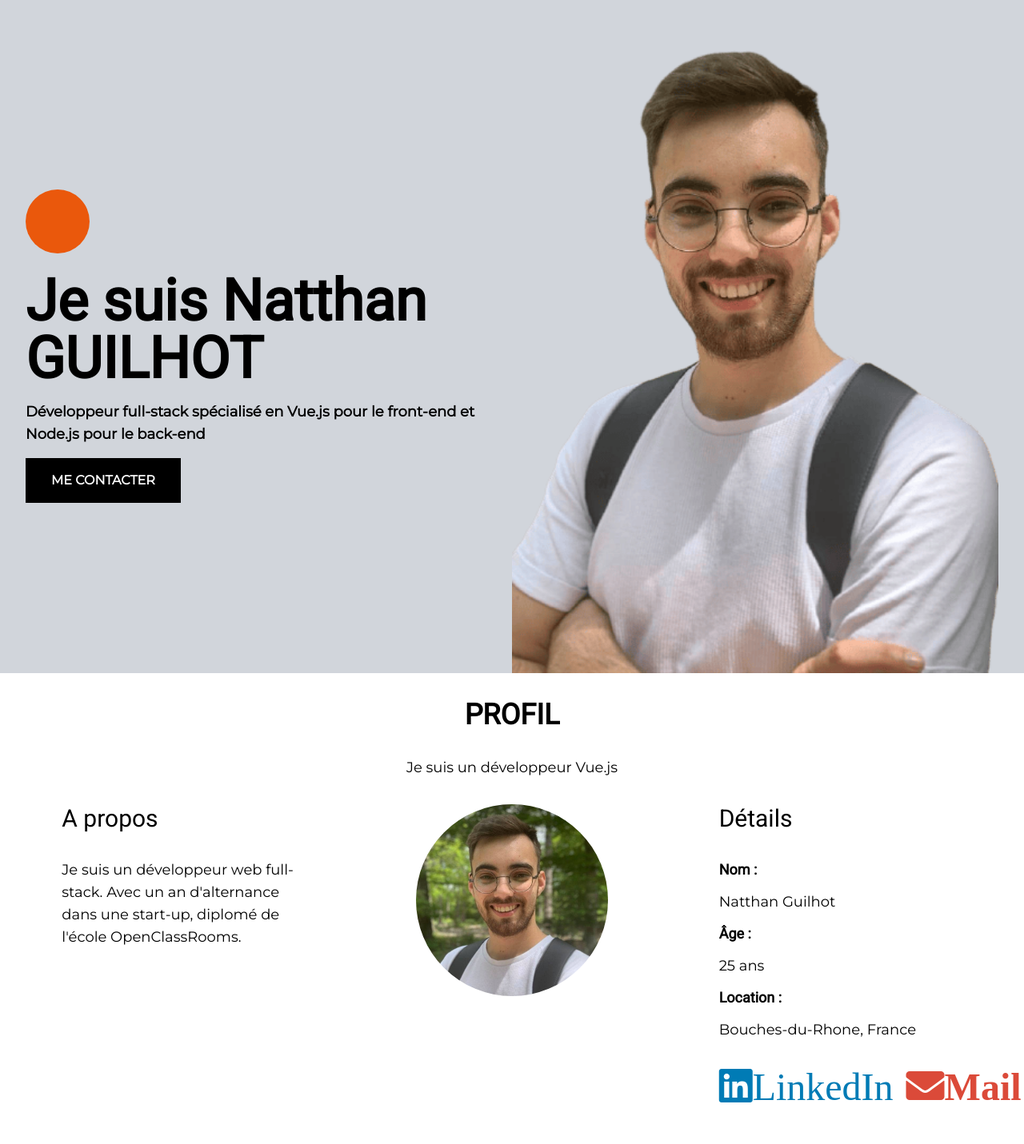
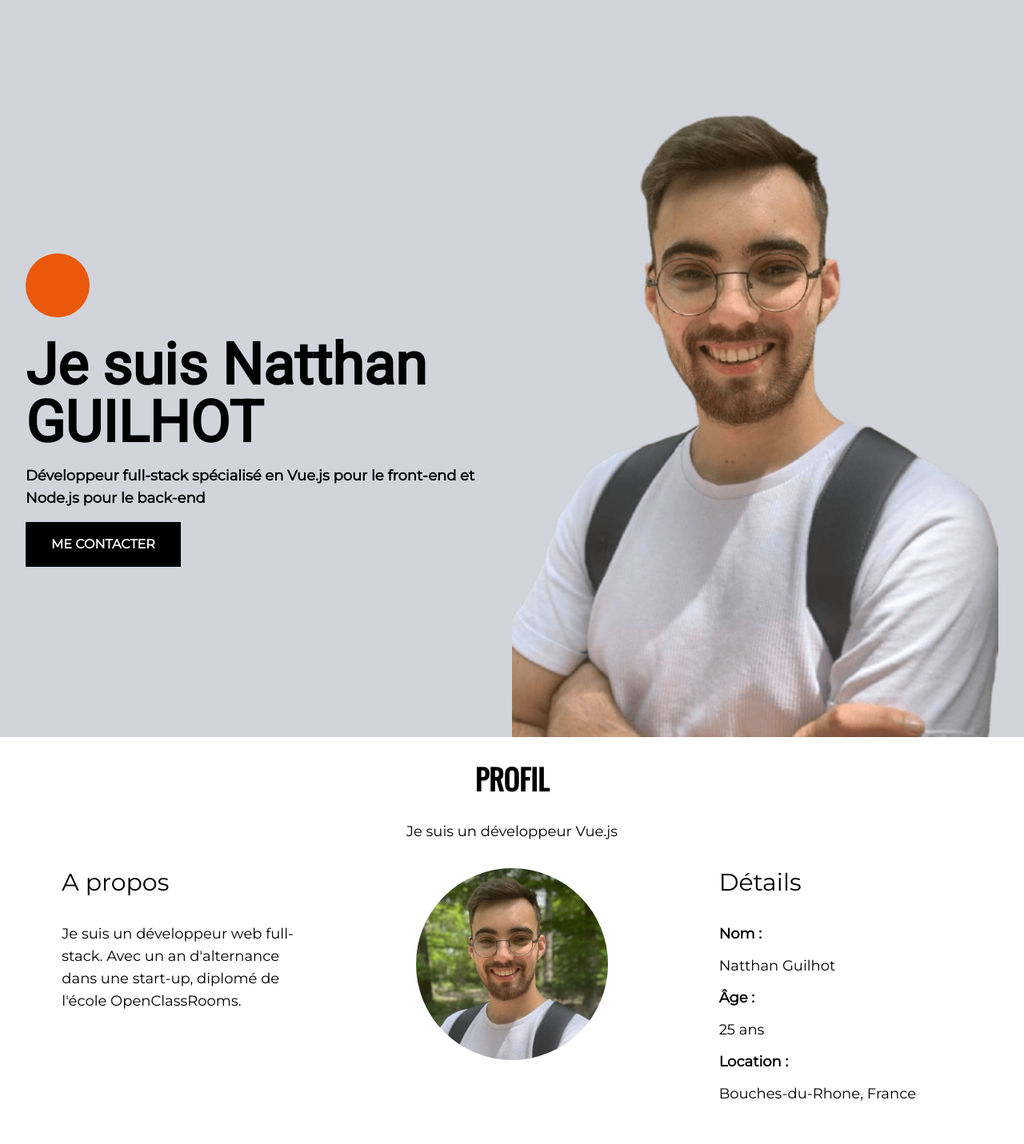
Before and after one commit to natthanguilhot/portfolio, a Vue app: page / in a window 1280 px wide. Shown: the top 1431 px of the page at 80% size. Built offline with nearby package versions, Linux system fonts and the light colour scheme.

Commit message:
ajout nav + stacks

```diff
--- a/public/index.html
+++ b/public/index.html
@@ -6,13 +6,37 @@
     <meta name="viewport" content="width=device-width,initial-scale=1.0">
     <link rel="icon" href="<%= BASE_URL %>favicon.png">
     <title>Natthan.Dev | Natthan Guilhot portfolio</title>
+    <meta name="description" content="Portfolio de Natthan Guilhot, développeur web full-stack. Spécialisé en Vue.js et Node.js" />
 
+    <!-- Twitter Card data -->
+    <meta name="twitter:card" content="summary">
+    <meta name="twitter:site" content="@publisher_handle">
+    <meta name="twitter:title" content="Natthan.Dev | Natthan Guilhot portfolio">
+    <meta name="twitter:description" content="Portfolio de Natthan Guilhot, développeur web full-stack. Spécialisé en Vue.js et Node.js">
+    <meta name="twitter:creator" content="@GuilhotNatthan">
+    <!-- Twitter Summary card images must be at least 200x200px -->
+    <meta name="twitter:image" content="<%= BASE_URL %>favicon.png">
+
+    <!-- Open Graph data -->
+    <meta property="og:title" content="Natthan.Dev | Natthan Guilhot portfolio" />
+    <meta property="og:type" content="website" />
+    <meta property="og:url" content="http://www.example.com/" />
+    <meta property="og:image" content="<%= BASE_URL %>favicon.png" />
+    <meta property="og:description" content="Portfolio de Natthan Guilhot, développeur web full-stack. Spécialisé en Vue.js et Node.js" />
+    <meta property="og:site_name" content="Site Name" />
+    <meta property="fb:admins" content="Facebook numeric ID" />
+
+    <!-- CDN -->
+
+    <!-- Tailwindcss -->
     <script src="https://cdn.tailwindcss.com"></script>
 
+    <!-- GoogleFont -->
     <link rel="preconnect" href="https://fonts.googleapis.com">
     <link rel="preconnect" href="https://fonts.gstatic.com" crossorigin>
-    <link href="https://fonts.googleapis.com/css2?family=Montserrat&family=Roboto&display=swap" rel="stylesheet">
+    <link href="https://fonts.googleapis.com/css2?family=Montserrat&family=Oswald&family=Roboto&display=swap" rel="stylesheet">
 
+    <!-- Fontawesome (icon) -->
     <link rel="stylesheet" href="https://use.fontawesome.com/releases/v5.15.4/css/all.css" integrity="sha384-DyZ88mC6Up2uqS4h/KRgHuoeGwBcD4Ng9SiP4dIRy0EXTlnuz47vAwmeGwVChigm" crossorigin="anonymous">
 
   </head>
--- a/src/App.vue
+++ b/src/App.vue
@@ -1,6 +1,13 @@
 <template>
   <header class="bg-gray-300">
-    <div class="mx-auto px-8 sm:flex max-w-screen-xl">
+    <!-- <nav :class="[isScrolling ? 'bg-gray-300 fixed' : 'bg-white']" class="text-2xl w-full mx-auto z-50 transition-all">
+      <ul class="flex justify-around items-center max-w-screen-xl lg:mx-auto">
+        <li :class="[isScrolling ? 'bg-white' : 'bg-gray-300']" class="py-4 px-2 rounded-lg m-2 sm:w-3/12 max-w-[200px] text-center invisible sm:visible"><a class="h-full w-full" href="#profil">Moi</a></li>
+        <li :class="[isScrolling ? 'bg-white' : 'bg-gray-300']" class="py-4 px-2 rounded-lg m-2 sm:w-3/12 max-w-[200px] text-center invisible sm:visible"><a class="h-full w-full" href="#howiwork">Ce que je fais</a></li>
+        <li :class="[isScrolling ? 'bg-white' : 'bg-gray-300']" class="py-4 px-2 rounded-lg m-2 sm:w-3/12 max-w-[200px] text-center invisible sm:visible"><a class="h-full w-full" href="#mywork">Mon travail</a></li>
+      </ul>
+    </nav> -->
+    <div :class="[isScrolling ? 'sm:pt-40': '']" class="mx-auto px-8 sm:flex max-w-screen-xl sm:pt-20">
       <div class="flex flex-col justify-center items-start text-left font-bold sm:w-6/12">
         <div class="h-20 w-20 bg-orange-600 rounded-full my-6"></div>
         <h1 class="text-5xl lg:text-7xl">Je suis Natthan GUILHOT</h1>
@@ -14,7 +21,7 @@
   </header>
   <main>
 
-    <section class="text-left px-8 text-lg mb-40 max-w-screen-xl lg:mx-auto">
+    <section id="profil" class="text-left px-8 text-lg mb-40 max-w-screen-xl lg:mx-auto">
       <div class="my-8 sm:text-center">
         <h2 class="text-4xl font-bold">PROFIL</h2>
         <p class="my-8">Je suis un développeur Vue.js</p>
@@ -36,9 +43,9 @@
             <p>Bouches-du-Rhone, France</p>
           </div>
           <div class="flex justify-start items-center space-x-4 my-8">
-            <a aria-label="Lien vers mon Linkedin" target="_blank" rel="noopener" href="https://www.linkedin.com/in/natthanguilhot" class="text-5xl text-[#007BB5]"><i class="fab fa-linkedin">LinkedIn</i></a>
-            <a aria-label="Lien vers mon adresse mail" href="mailto:natthan.dev@gmail.com" class="text-5xl text-[#db4a39]"><i class="fas fa-envelope">Mail</i></a>
-            <a aria-label="Lien vers mon profil Malt" href="https://www.malt.fr/profile/natthanguilhot?overview=true" target="_blank" rel="noopener"><img src="./assets/malt-red.svg" alt="Profil Malt" class="h-10 w-10"></a>
+            <a aria-label="Lien vers mon Linkedin" target="_blank" rel="noopener" href="https://www.linkedin.com/in/natthanguilhot" class="text-5xl text-[#007BB5]"><i class="fab fa-linkedin"></i></a>
+            <a aria-label="Lien vers mon adresse mail" href="mailto:natthan.dev@gmail.com" class="text-5xl text-[#db4a39]"><i class="fas fa-envelope"></i></a>
+            <a aria-label="Lien vers mon profil Malt" href="https://www.malt.fr/profile/natthanguilhot?overview=true" target="_blank" rel="noopener"><img src="./assets/malt-red.svg" alt="Profil Malt" class="h-20 w-20"></a>
           </div>
         </div>
       </div>
@@ -58,7 +65,7 @@
       <p class="lg:mt-2"> Durant mon année chez VR'TIG.0 j'ai effectué d'une part le développement des sites de l'entreprise. Et d'autre part le développement d'applications pour les professionnels du secours et du soin d'urgence pour un client ( pharmacie, pompier, ambulance, …). Le développement d’application a beaucoup été formateur notamment par rapport au développement en groupe. Ce qui m’a permis de consolider et améliorer mes connaissances en front-end également. De par cette alternance, j'ai obtenu un diplôme de développeur web reconnue RNCP bac +2. Pour parler un peu plus de moi, je suis passionné par l'informatique et le numérique de manière plus générale. Je regarde et suis de près l'esport. Enfin, je lis beaucoup de livre, surtout des mangas.</p>
     </section>
 
-    <section class="bg-gray-300 py-8">
+    <section id="howiwork" class="bg-gray-300 py-8">
       <div class="text-center px-8 max-w-screen-xl lg:mx-auto">
         <h2 class="text-4xl font-bold my-4">CE QUE JE FAIS</h2>
         <p>En tant que développeur full-stack, je suis amené à travailler sur beaucoup de choses.</p>
@@ -88,7 +95,7 @@
           </div>
           <div class="ml-4 w-9/12">
             <h3 class="text-2xl font-bold mb-4">TAILWINDCSS</h3>
-            <p>Vue est un framework évolutif pour construire des interfaces utilisateur. Vue a été conçu et pensé pour pouvoir être adopté de manière incrémentale.</p>
+            <p>Un framework CSS contenant des classes, et qui peut être composé pour créer n'importe quel design, directement dans le balisage HTML.</p>
           </div>
         </div>
         <div class="flex my-8 w-full min-h-[200px] sm:w-6/12">
@@ -97,7 +104,7 @@
           </div>
           <div class="ml-4 w-9/12">
             <h3 class="text-2xl font-bold mb-4">SASS</h3>
-            <p>Vue est un framework évolutif pour construire des interfaces utilisateur. Vue a été conçu et pensé pour pouvoir être adopté de manière incrémentale.</p>
+            <p>Sass est le langage d'extension CSS de qualité professionnelle le plus mature, stable et puissant  au monde.</p>
           </div>
         </div>
         <div class="flex my-8 w-full min-h-[200px] sm:w-6/12">
@@ -106,7 +113,7 @@
           </div>
           <div class="ml-4 w-9/12">
             <h3 class="text-2xl font-bold mb-4">BACK-END</h3>
-            <p>Vue est un framework évolutif pour construire des interfaces utilisateur. Vue a été conçu et pensé pour pouvoir être adopté de manière incrémentale.</p>
+            <p>Le back-end est la maîtrise toute la partie invisible pour l’utilisateur, mais qui va permettre le bon fonctionnement d’un site internet</p>
           </div>
         </div>
         <div class="flex my-8 w-full min-h-[200px] sm:w-6/12">
@@ -115,7 +122,7 @@
           </div>
           <div class="ml-4 w-9/12">
             <h3 class="text-2xl font-bold mb-4">NODE.JS</h3>
-            <p>Vue est un framework évolutif pour construire des interfaces utilisateur. Vue a été conçu et pensé pour pouvoir être adopté de manière incrémentale.</p>
+            <p>Node.js est un environnement d'exécution JavaScript open source et multiplateforme.</p>
           </div>
         </div>
         <div class="flex my-8 w-full min-h-[200px] sm:w-6/12">
@@ -124,7 +131,7 @@
           </div>
           <div class="ml-4 w-9/12">
             <h3 class="text-2xl font-bold mb-4">MONGODB</h3>
-            <p>Vue est un framework évolutif pour construire des interfaces utilisateur. Vue a été conçu et pensé pour pouvoir être adopté de manière incrémentale.</p>
+            <p>MongoDB est un système de gestion de base de données orienté documents, répartissable sur un nombre quelconque d'ordinateurs et ne nécessitant pas de schéma prédéfini des données.</p>
           </div>
         </div>
         <div class="flex my-8 w-full min-h-[200px] sm:w-6/12">
@@ -133,13 +140,13 @@
           </div>
           <div class="ml-4 w-9/12">
             <h3 class="text-2xl font-bold mb-4">MYSQL</h3>
-            <p>Vue est un framework évolutif pour construire des interfaces utilisateur. Vue a été conçu et pensé pour pouvoir être adopté de manière incrémentale.</p>
+            <p>MySQL est un système de gestion de bases de données relationnelles.</p>
           </div>
         </div>
       </div>
     </section>
 
-    <section class="bgafter relative z-10 py-8 my-16 sm:relative max-w-screen-xl lg:mx-auto">
+    <section id="mywork" class="bgafter relative z-10 py-8 my-16 sm:relative max-w-screen-xl lg:mx-auto">
       <div class="px-8 sm:flex sm:flex-wrap sm:space-y-8">
         <div class="my-8 sm:w-5/12 sm:mx-auto lg:w-4/12">
           <a href="https://vrtig0.fr" target="_blank" rel="noopener">
@@ -169,7 +176,7 @@
       </div>
       <div class="px-8 bg-white h-auto py-4 sm:w-8/12 lg:w-[450px] sm:my-8 sm:translate-x-52 sm:-translate-y-20 sm:pr-0 lg:translate-x-[45rem]">
         <h2 class="text-4xl font-bold py-8">Mon travail</h2>
-        <p class="py-8">Vous pouvez retrouver ici, toutes les missions qui sont accessible à tous. J'ai cependant réalisé d'autres projets qui ne sont pas forcément affichés car non ouvert au public</p>
+        <p class="py-8">Vous pouvez retrouver ici, toutes les missions qui sont accessible à tous. J'ai cependant réalisé d'autres projets qui ne sont pas forcément affichés car non ouvert au public.</p>
         <a href="#contactForm" class="py-4 px-8 border border-black border-2 bg-white my-8 block w-max font-bold text-2xl hover:text-white">Me contacter</a>
       </div>
     </section>
@@ -185,7 +192,7 @@
     </div>
   </section>
 
-  <section class="bg-[#292E33] text-white py-16">
+  <footer class="bg-[#292E33] text-white py-16">
     <div class="px-8 max-w-screen-xl lg:mx-auto">
       <div>
         <p class="text-xl">Prêt à échanger ?</p>
@@ -204,15 +211,34 @@
         </form>
       </div>
     </div>
-  </section>
+  </footer>
 
 </template>
 
 <script>
 export default {
   name: 'App',
-  components: {
-  }
+  data(){
+    return {
+      isScrolling: false,
+    }
+  },
+  methods: {
+    isStillAtTop(){
+      if(window.scrollY > 870){
+        this.isScrolling=true;
+      } else {
+        this.isScrolling=false;
+      }
+    },
+    anchorPixel(){
+      window.scrollTo(window.scrollY - 300);
+    }
+  },
+  created(){
+    window.addEventListener('scroll', this.isStillAtTop);
+    window.addEventListener('hashchange', this.anchorPixel);
+  },
 }
 </script>
 
@@ -231,8 +257,14 @@ html {
   -moz-osx-font-smoothing: grayscale;
   color: #000;
 }
-h1, h2, h3, h4, h5, h6 {
-  font-family: 'Roboto', 'Montserrat', Arial, sans-serif;
+h1 {
+  font-family: 'Roboto' ,Avenir, Helvetica, Arial, sans-serif;
+}
+h2 {
+  font-family: 'Oswald' ,Avenir, Helvetica, Arial, sans-serif;
+}
+h3, h4, h5, h6 {
+  font-family: 'Montserrat' ,Avenir, Helvetica, Arial, sans-serif;
 }
 .bgafter {
   &:after {
```
